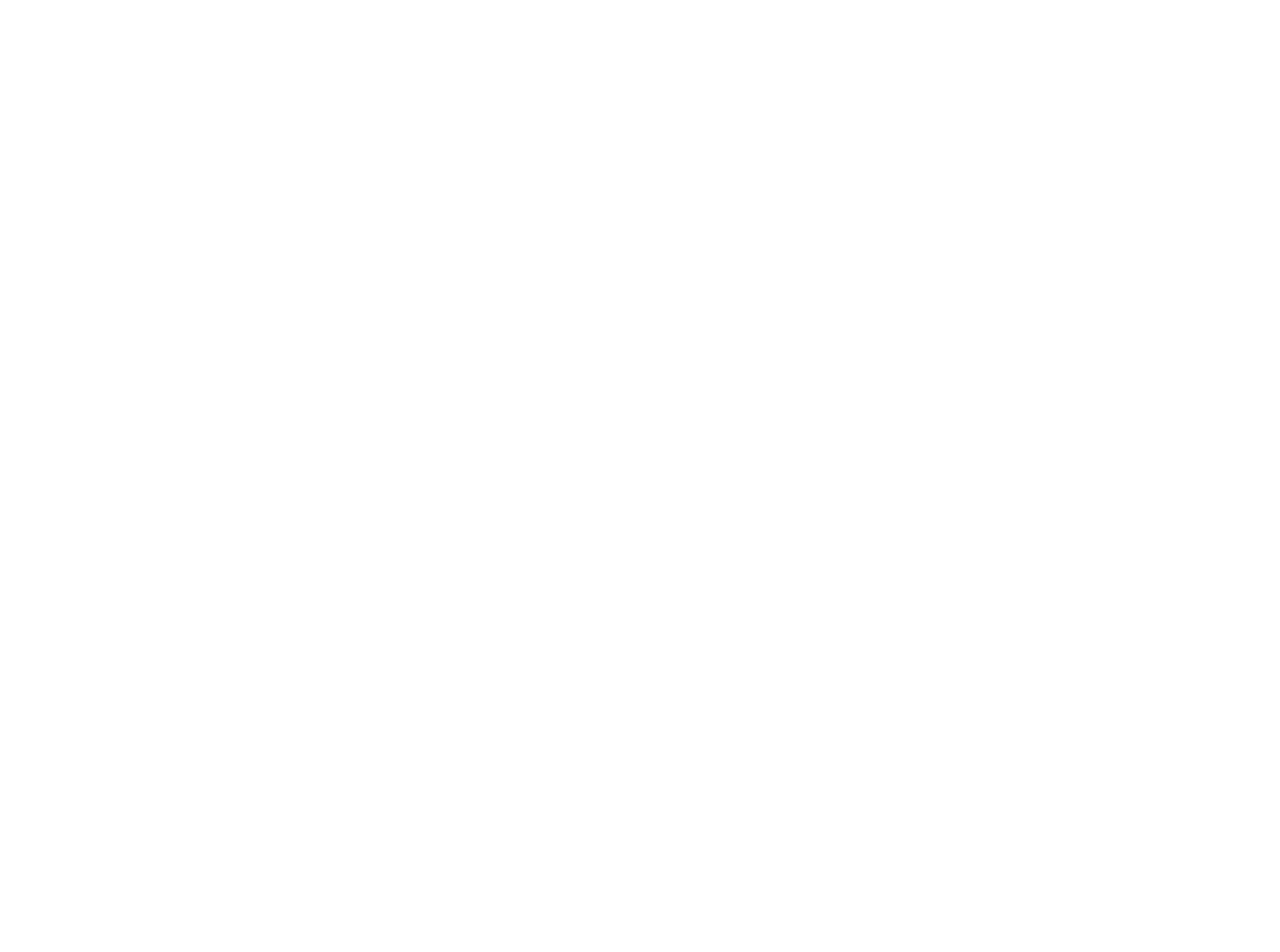
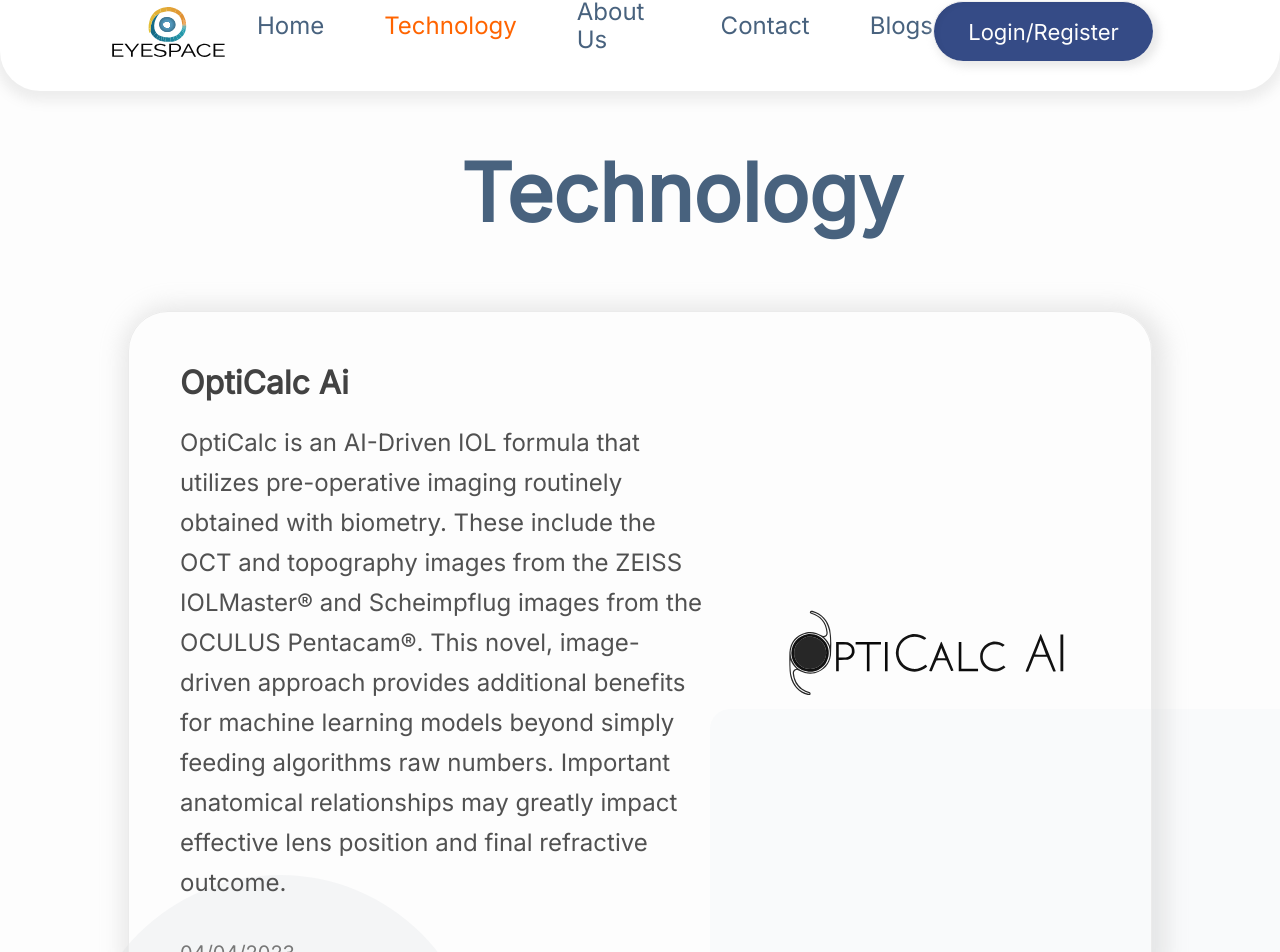
Before and after one commit to eyelabsai/EyeSpace-Website, a React (Create React App) app: page /Technology in a window 1280 px wide. Before the commit this address had no page. Shown: the part 39-991 px from the top of the page. Before the commit the page ends 800 px from the top, so only its background shows below. Built offline with nearby package versions, Linux system fonts and the light colour scheme.

Commit message:
technology tab

```diff
--- a/src/App.js
+++ b/src/App.js
@@ -5,6 +5,7 @@ import Blogs from "./views/Blogs/Blogs";
 import AboutUs from "./views/AboutUs/AboutUs";
 import Contact from "./views/Contact/Contact";
 import Login from "./views/Login/Login";
+import Technology from "./views/Technology/Technology";
 import CreateAccount from "./views/CreateAccount/CreateAccount"
 //import './App.css';
 
@@ -21,6 +22,7 @@ export default class App extends React.Component {
             <Route path="/Blogs" element={ <Blogs/> }></Route>
             <Route path="/Contact" element={ <Contact/> }></Route>
             <Route path="/Login" element={ <Login/> }></Route>
+            <Route path="/Technology" element={ <Technology/> }></Route>
             <Route path="/CreateAccount" element={ <CreateAccount/> }></Route>
           </Routes>
         </BrowserRouter>
--- a/src/components/header/Header.js
+++ b/src/components/header/Header.js
@@ -30,8 +30,8 @@ export default class Button extends React.Component {
   // }, []);
 
 
-  buttonsList = ["Home","About Us", "Contact", "Blogs"];
-  buttonsDict = {"Home": "/", "About Us":"/AboutUs", "Contact":"/Contact", "Blogs":"/Blogs"}; // maps the button names to the link to travel to
+  buttonsList = ["Home","Technology","About Us", "Contact", "Blogs", ];
+  buttonsDict = {"Home": "/", "Technology":"/Technology", "About Us":"/AboutUs", "Contact":"/Contact", "Blogs":"/Blogs"}; // maps the button names to the link to travel to
 
   f1 = () => {
     console.log("page is " + this.props.page);
@@ -55,19 +55,19 @@ export default class Button extends React.Component {
           <div className="expand" style={{display: (this.menuButtonState.expand) ? 'flex' : 'none'}}><button onClick={this.set_button_state}><img src={expansion_icon} alt="menu expand button"/></button></div>
           <div className="exit" style={{display: (this.menuButtonState.exit) ? 'flex' : 'none'}}><button onClick={this.set_button_state}><img src={collapse_icon} alt="menu exit button"/></button></div>
         </div> */}
-        <div className="buttons">
-          {this.buttonsList.map((name)=> {
+                <div className="buttons">
+          {this.buttonsList.map((name) => {
             return (
               <div>
-                <Link to={this.buttonsDict[name]} style={{textDecoration: 'none'}}>
-                  <div className="button" style={{color: this.props.page === name ? '#FF6400' : '#48627E'}}>
+                <Link to={this.buttonsDict[name]} style={{ textDecoration: 'none' }}>
+                  <div className="button" style={{ color: this.props.page === name ? '#FF6400' : '#48627E' }}>
                     {name}
                   </div>
                 </Link>
               </div>
-            )
+            );
           })}
-        </div>
+          </div>
         <div><Link to="/Login" style={{textDecoration: 'none'}}><button className="login-button" onClick={this.f1}>Login/Register</button></Link></div>
       </div>
     );
--- /dev/null
+++ b/src/views/Technology/Technology.css
@@ -0,0 +1,44 @@
+#blog{
+    margin-top: 5%;
+    margin-left: 10%;
+    margin-right: 10%;
+    font-family: 'Inter';
+    /* font-style: normal; */
+    font-weight: 600;
+}
+
+#title{
+    font-size: 80px;
+    line-height: 76px;
+    /* identical to box height, or 80% */
+    color: #48627E;
+    width: 35%;
+}
+
+#top{
+    display: flex;
+    margin-bottom: 80px;
+}
+
+.blog-aboutus{
+    margin-top: 10%;
+    width: 100%;
+    margin-left: 20%;
+}
+
+@media only screen and (max-width: 920px) {
+    #top{
+        display: block;
+        margin-bottom: 80px;
+    }
+
+    #title{
+        width: 100%;
+        text-align: center;
+    }
+
+    .blog-aboutus{
+        margin-top: 5%;
+        margin-left: auto;
+    }
+}
--- /dev/null
+++ b/src/views/Technology/Technology.js
@@ -0,0 +1,65 @@
+import React from "react";
+import PropTypes from "prop-types";
+import Header from '../../components/header/Header';
+import Footer from "../../components/footer/Footer";
+import BlogCard from './TechnologyCard';
+import './Technology.css';
+// import { Link } from 'react-router-dom';
+import Blog3 from '../../assets/blog3.svg'
+import Blog4 from '../../assets/blog4.svg'
+import Blog5 from '../../assets/blog5.svg'
+import Bg from '../../assets/blogbg.svg'
+
+export default class Technology extends React.Component {
+  static propTypes = { // define any props here
+    name: PropTypes.string,
+  };
+
+  info = [
+    {
+      title: "OptiCalc Ai",
+      content: "OptiCalc is an AI-Driven IOL formula that utilizes pre-operative imaging routinely obtained with biometry. These include the OCT and topography images from the ZEISS IOLMaster® and Scheimpflug images from the OCULUS Pentacam®. This novel, image-driven approach provides additional benefits for machine learning models beyond simply feeding algorithms raw numbers. Important anatomical relationships may greatly impact effective lens position and final refractive outcome.",
+      date: "04/04/2023",
+      image: Blog3
+    },
+    {
+      title: "The Perfect Test",
+      content: "The PERFECT Test is an image-based machine learning project aiming to create an accurate, repeatable, and continuously improving tool for the prediction of corneal ectasia development. This will assist clinicians in the diagnosis of corneal ectasia as well as screening for refractive surgery candidates.",
+      date: "04/04/2023",
+      image: Blog4
+    },
+    {
+      title: "Vault",
+      content: "VAULT is an AI-driven tool to accurately predict postoperative vault of the EVO Visian ICL™ (Implanted Collamer® Lens). The goal is to create an accurate, repeatable, and continuously improving machine-learning based tool for the prediction of post-operative ICL™ Vault using various imaging modalities (e.g., Ultrasound Biomicroscopy and Anterior Segment OCT). The models have been developed and are trained with data from refractive surgery cases in the United States at a high volume surgery center.",
+      date: "04/04/2023",
+      image: Blog5
+    },
+  ]
+
+  render() {
+    return (
+      <div className="blog-div" style={{backgroundImage: `url(${Bg})`}}>
+          <Header page="Technology"/>
+          <div id = "blog">
+            <div id = "top">
+              <div id = "title">Technology</div>
+              {/* <div id = "btn" className="blog-aboutus">
+                <Link to="/AboutUs" style={{textDecoration: 'none'}}><button>Learn More About Us &gt; </button></Link>
+              </div> */}
+            </div>
+
+            <div className="BlogCards">
+              {
+                this.info.map((obj) => {
+                  return (
+                    <BlogCard title={obj.title} content={obj.content} date={obj.date} image={obj.image}/>
+                  )
+                })
+              }
+            </div>
+          </div>
+          <Footer/>
+      </div>
+  );
+  }
+}
--- /dev/null
+++ b/src/views/Technology/TechnologyCard.css
@@ -0,0 +1,68 @@
+#blog-card {
+    /* width: 100%;
+    height:auto;
+
+    flex: none;
+    order: 0;
+    flex-grow: 0;
+    box-sizing: border-box;
+
+    left: 0px;
+    top: 0px;
+
+    background: #FDFDFD; */
+    border: 1px solid #EBEBEB;
+    box-shadow: 4px 4px 22px 10px rgba(181, 181, 181, 0.3);
+    border-radius: 40px;
+
+    margin-bottom: 5%;
+}
+
+#article{
+    display: flex;
+}
+
+#blog-detail{
+    margin-left: 5%;
+    margin-top: 5%;
+    margin-bottom: 3%;
+}
+
+#blog-title{
+    font-size: 32px;
+    line-height: 40px;
+    color: #424242;
+    margin-bottom: 20px;
+}
+
+#blog-content{
+    font-weight: 300;
+    font-size: 24px;
+    line-height: 40px;
+    color: #515151;
+    margin-bottom: 40px;
+}
+
+#blog-date{
+    font-weight: 300;
+    font-size: 20px;
+    line-height: 20px;
+    color: #787878;
+}
+
+@media only screen and (max-width: 920px) {
+    #article{
+        display: block;
+    }
+
+    #blog-detail{
+        margin-right: 5%;
+    }
+
+    #blog-img{
+        margin-top: -5%;
+        margin-left: 20%;
+        margin-right: auto;
+        width: 50%;
+    }
+}
--- /dev/null
+++ b/src/views/Technology/TechnologyCard.js
@@ -0,0 +1,27 @@
+import React from "react";
+import PropTypes from "prop-types";
+import './TechnologyCard.css';
+
+export default class BlogCard extends React.Component {
+    static propTypes = { // define any props here
+        title: PropTypes.string, // title of the blog
+        content: PropTypes.string, // snippet of the blog
+        date: PropTypes.string, // date of the blog
+        image: PropTypes.string, // image of the blog
+    };
+
+  render() {
+    return (
+        <div id = "blog-card">
+            <div id = "article">
+                <div id="blog-detail">
+                    <div id="blog-title">{this.props.title}</div>
+                    <div id="blog-content">{this.props.content}</div>
+                    <div id="blog-date">{this.props.date}</div>
+                </div>
+                  <img id="blog-img" className="card-img" src={this.props.image} alt={this.props.title}/>
+            </div>
+        </div>
+    );
+  }
+}
```
